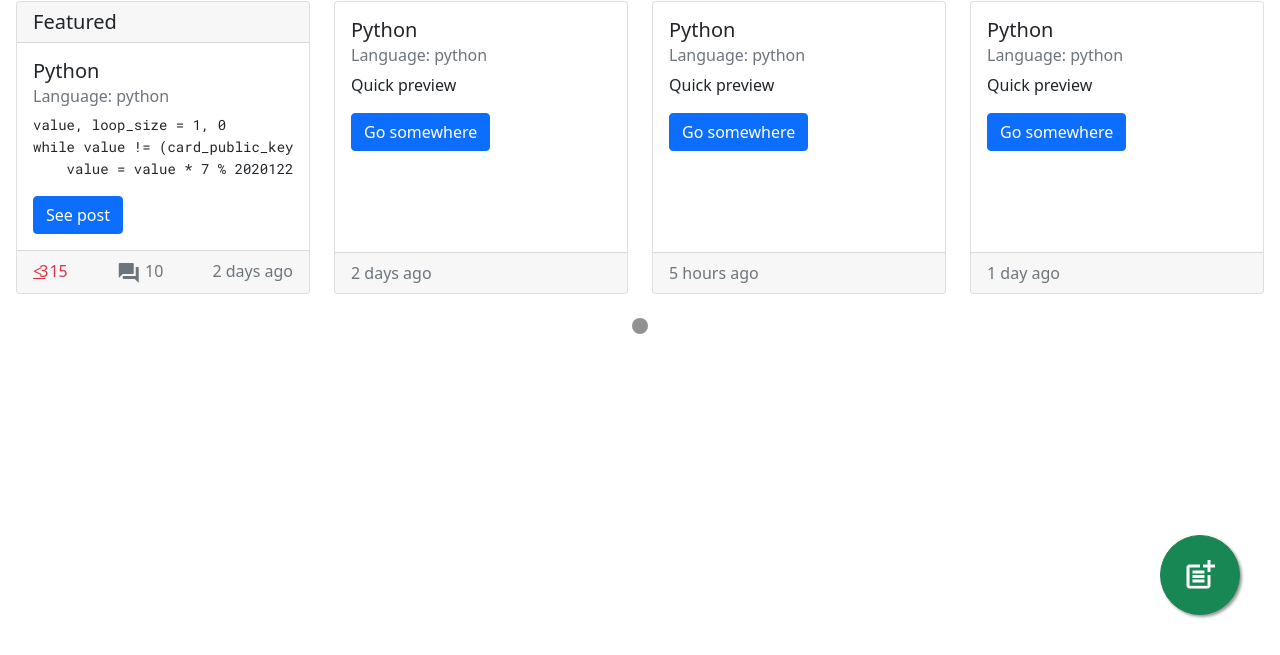
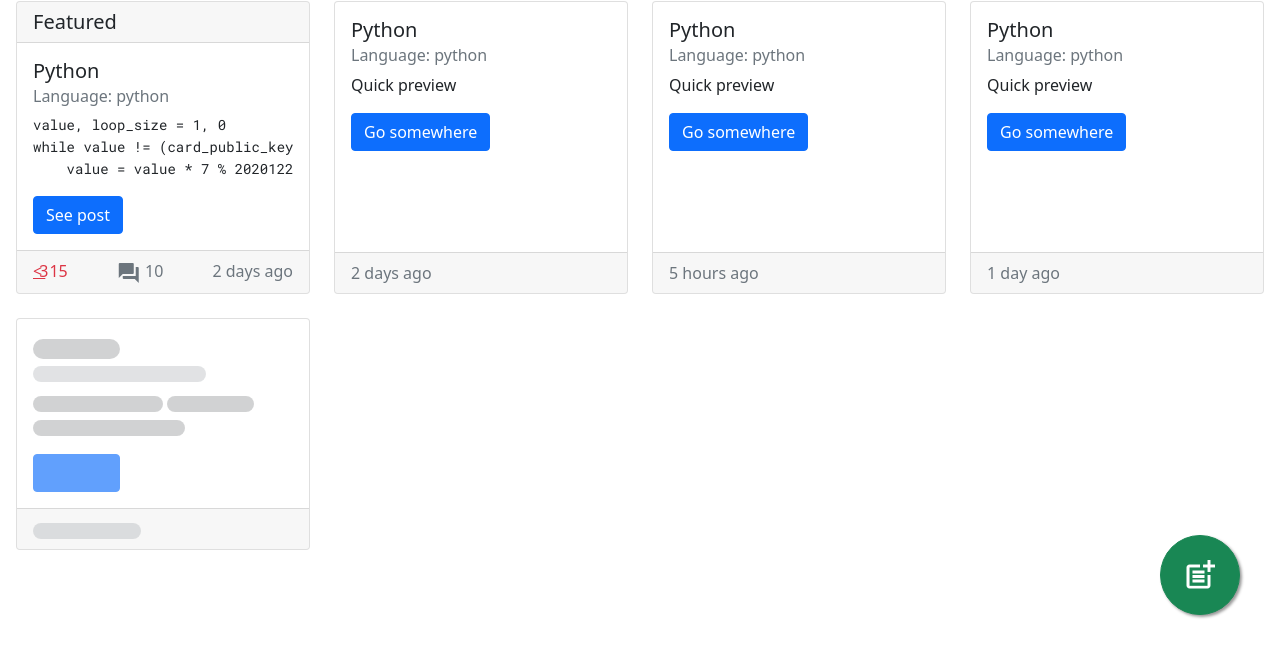
Before and after one commit to tameTNT/COMP1101-Summative-Assessment-1, a website: page client/index.html in a window 1280 px wide. Shown: the part 145-800 px from the top of the page. Drawn offline with nearby package versions, Linux system fonts and the light colour scheme; a script that the page names is missing; a small style sheet from the web is missing.

Commit message:
✨ Replace spinner with pulsating placeholder on main page
Requires update to Bootstrap 5.1 in html

```diff
--- a/client/index.html
+++ b/client/index.html
@@ -21,12 +21,12 @@
       src="https://cdn.jsdelivr.net/gh/highlightjs/cdn-release@11.3.1/build/highlight.min.js"></script>
 
   <!-- Bootstrap -->
-  <link href="https://cdn.jsdelivr.net/npm/bootstrap@5.0.2/dist/css/bootstrap.min.css"
+  <link href="https://cdn.jsdelivr.net/npm/bootstrap@5.1.3/dist/css/bootstrap.min.css"
         rel="stylesheet"
-        integrity="sha384-EVSTQN3/azprG1Anm3QDgpJLIm9Nao0Yz1ztcQTwFspd3yD65VohhpuuCOmLASjC"
+        integrity="sha384-1BmE4kWBq78iYhFldvKuhfTAU6auU8tT94WrHftjDbrCEXSU1oBoqyl2QvZ6jIW3"
         crossorigin="anonymous">
-  <script src="https://cdn.jsdelivr.net/npm/bootstrap@5.0.2/dist/js/bootstrap.bundle.min.js"
-          integrity="sha384-MrcW6ZMFYlzcLA8Nl+NtUVF0sA7MsXsP1UyJoMp4YLEuNSfAP+JcXn/tWtIaxVXM"
+  <script src="https://cdn.jsdelivr.net/npm/bootstrap@5.1.3/dist/js/bootstrap.bundle.min.js"
+          integrity="sha384-ka7Sk0Gln4gmtz2MlQnikT1wXgYsOg+OMhuP+IlRH9sENBO0LRn5q+8nbTov4+1p"
           crossorigin="anonymous" defer></script>
 
   <!-- Own sources inc. favicon, JS and CSS -->
@@ -130,11 +130,27 @@ while value != (card_public_key := 19774466):
           </div>
         </div>
       </div>
-    </div>
 
-    <div class="d-flex justify-content-center p-3">
-      <div class="spinner-grow" role="status" style="animation-duration: 0.8s">
-        <span class="visually-hidden">Loading...</span>
+      <div class="col">
+        <div class="card h-100" aria-hidden="true">
+          <div class="card-body">
+            <h5 class="card-title placeholder-glow">
+              <span class="placeholder col-4 rounded-pill"></span>
+            </h5>
+            <h6 class="card-subtitle placeholder-glow mb-2">
+              <span class="placeholder col-8 rounded-pill bg-secondary"></span>
+            </h6>
+            <p class="card-text placeholder-glow">
+              <span class="placeholder col-6 rounded-pill"></span>
+              <span class="placeholder col-4 rounded-pill"></span>
+              <span class="placeholder col-7 rounded-pill"></span>
+            </p>
+            <a href="#" class="btn btn-primary disabled placeholder col-4"></a>
+          </div>
+          <div class="card-footer text-muted placeholder-glow">
+            <span class="placeholder col-5 rounded-pill"></span>
+          </div>
+        </div>
       </div>
     </div>
 
```
